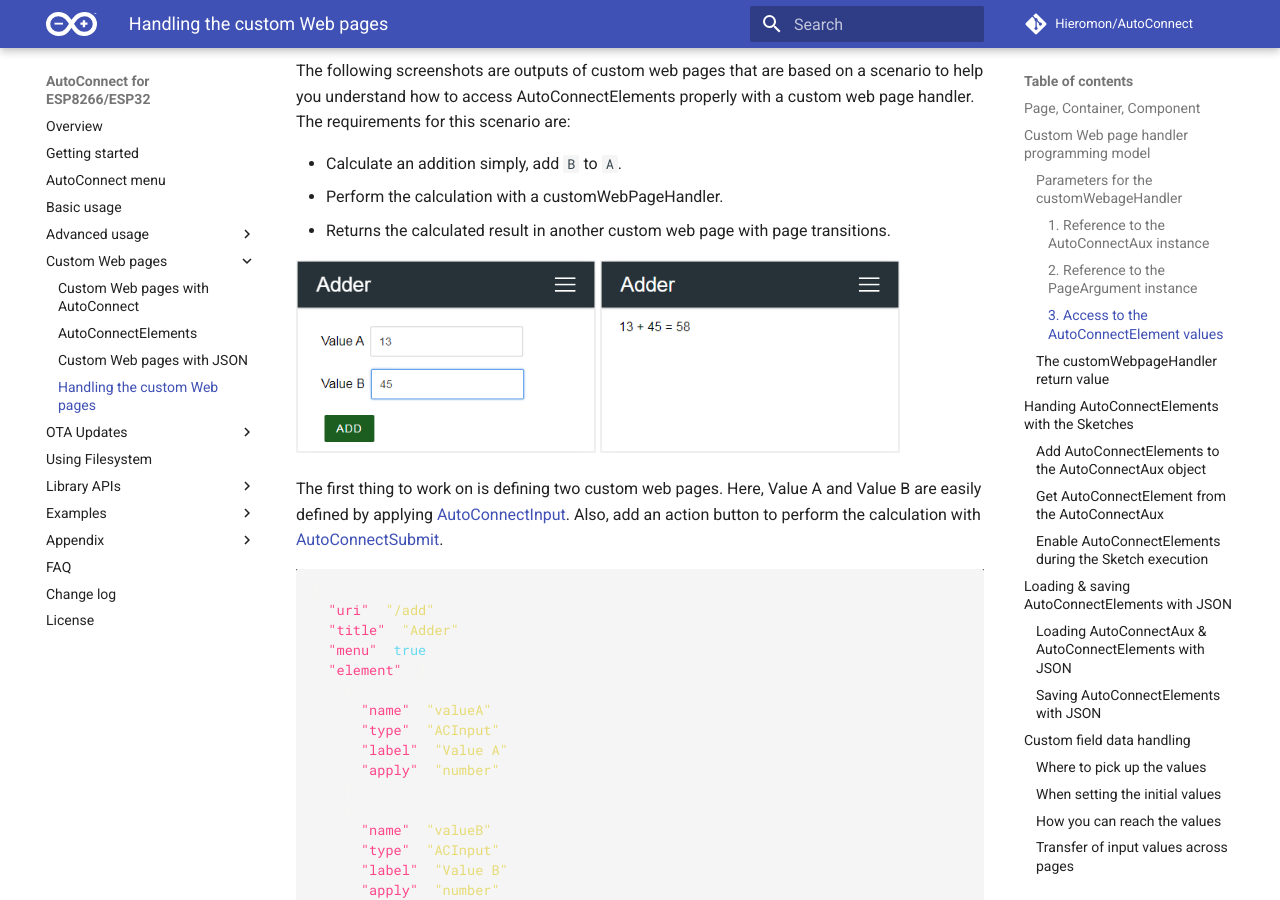
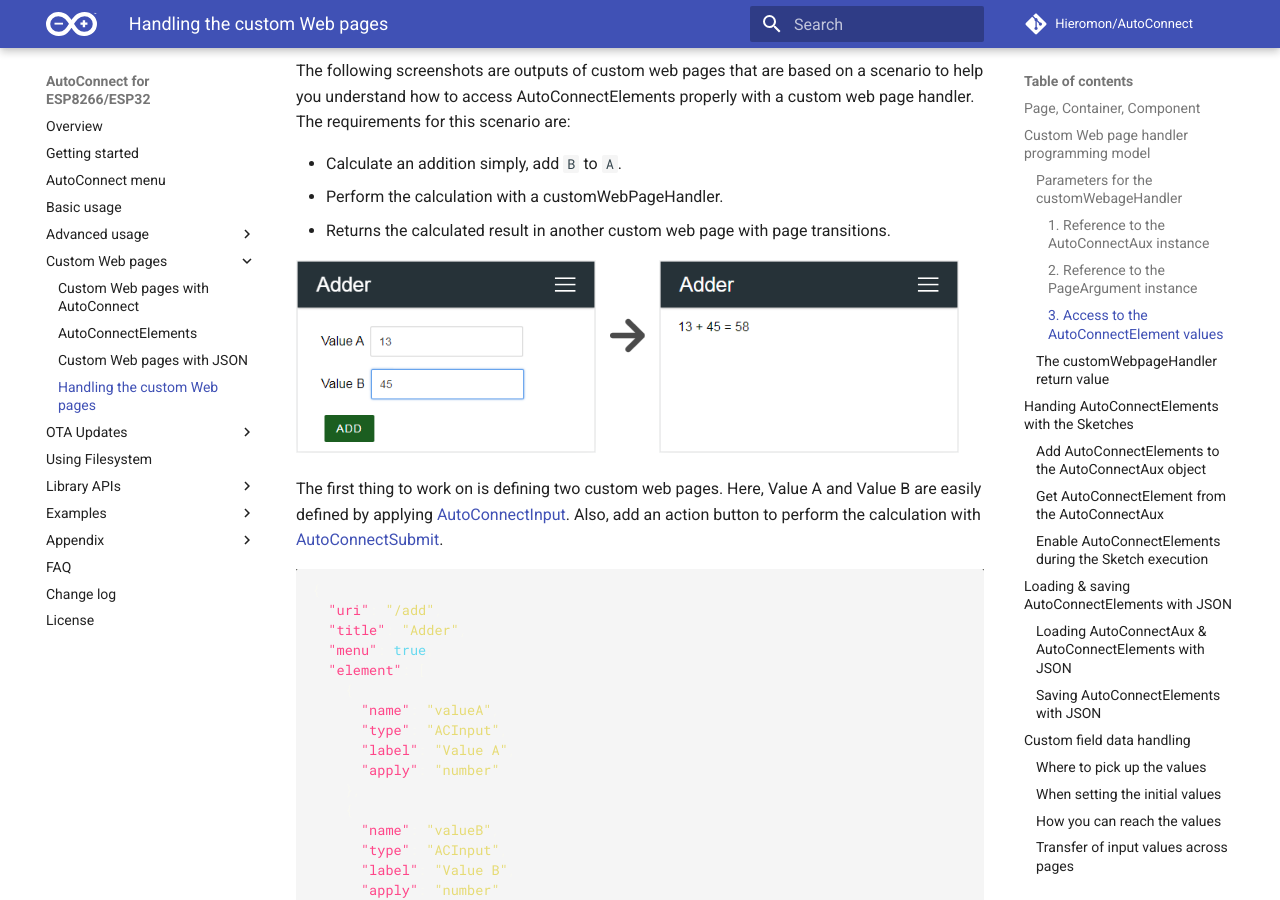
Before and after one commit to Hieromon/AutoConnect, an MkDocs documentation site: the page built from mkdocs/achandling.md, in a window 1280 px wide and 900 px high, scrolled down 2661 px. Built offline with MkDocs 1.6.1 and Material for MkDocs 9.7.7, drawn with Linux system fonts in a browser that asks for light colours; nearby versions of some CDN libraries; comment, search, counter and statistics services are not loaded.

Commit message:
Adjusting arrow position

```diff
--- a/mkdocs/achandling.md
+++ b/mkdocs/achandling.md
@@ -56,7 +56,7 @@
 - Returns the calculated result in another custom web page with page transitions.
 
 <div style="display:inline-block">
-  <img src="images/adder.png" width="300px"> <img src="images/answer.png" width="300px">
+  <img src="images/adder.png" width="300px"> <img src="images/arrow_right.png" style="width:35px;margin-left:10px;margin-right:10px;vertical-align:100px"> <img src="images/answer.png" width="300px">
 </div>
 
 The first thing to work on is defining two custom web pages. Here, Value A and Value B are easily defined by applying [AutoConnectInput](acjson.md#acinput). Also, add an action button to perform the calculation with [AutoConnectSubmit](acjson.md#acsubmit).
```
